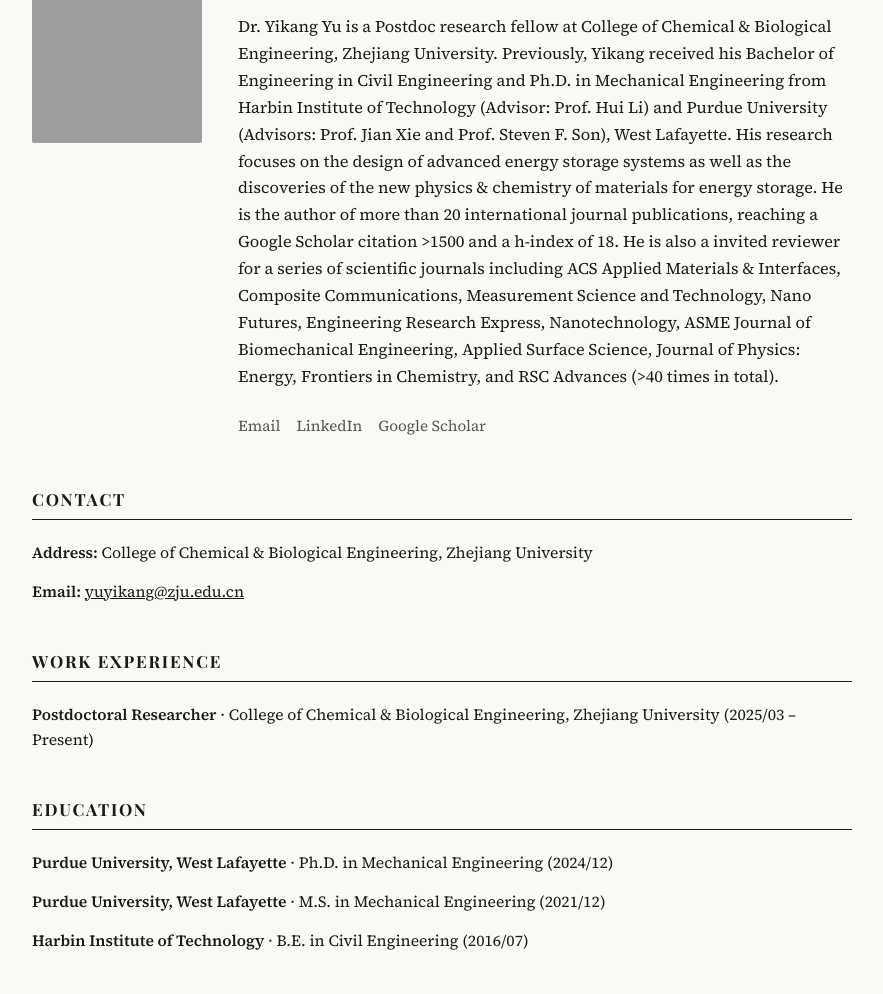
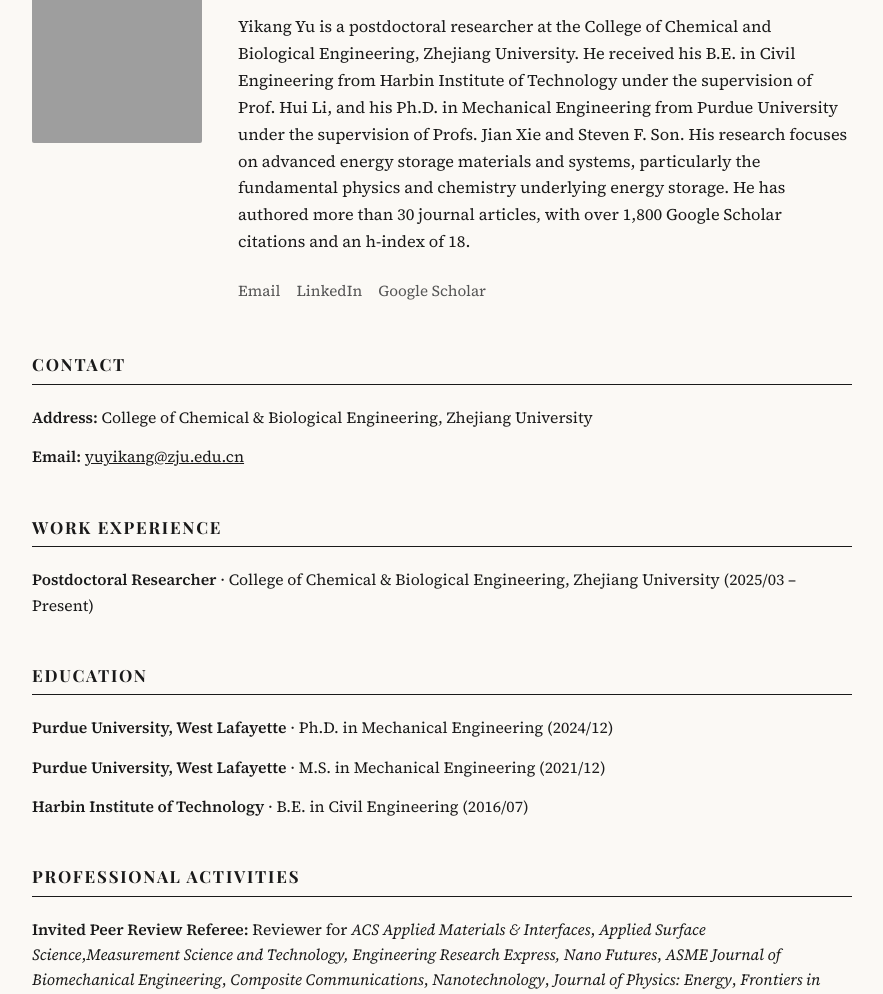
Before and after one commit to yikang-yu/yikang-yu.github.io, a plain HTML site: page index.html in a window 1280 px wide. Shown: the part 302-1296 px from the top of the page, without its empty margins (198-1081 px from the left). Drawn offline with nearby package versions, Linux system fonts and the light colour scheme; grey boxes are pictures that could not be loaded; a web font is replaced by a local one.

Commit message:
Update index.html

```diff
--- a/index.html
+++ b/index.html
@@ -292,7 +292,7 @@
           <p class="profile-affiliation">Postdoctoral Researcher · Zhejiang University</p>
 
           <p class="profile-bio">
-            Dr. Yikang Yu is a Postdoc research fellow at College of Chemical & Biological Engineering, Zhejiang University. Previously, Yikang received his Bachelor of Engineering in Civil Engineering and Ph.D. in Mechanical Engineering from Harbin Institute of Technology (Advisor: Prof. Hui Li) and Purdue University (Advisors: Prof. Jian Xie and Prof. Steven F. Son), West Lafayette. His research focuses on the design of advanced energy storage systems as well as the discoveries of the new physics & chemistry of materials for energy storage. He is the author of more than 20 international journal publications, reaching a Google Scholar citation >1500 and a h-index of 18. He is also a invited reviewer for a series of scientific journals including ACS Applied Materials & Interfaces, Composite Communications, Measurement Science and Technology, Nano Futures, Engineering Research Express, Nanotechnology, ASME Journal of Biomechanical Engineering, Applied Surface Science, Journal of Physics: Energy, Frontiers in Chemistry, and RSC Advances (>40 times in total).
+            Yikang Yu is a postdoctoral researcher at the College of Chemical and Biological Engineering, Zhejiang University. He received his B.E. in Civil Engineering from Harbin Institute of Technology under the supervision of Prof. Hui Li, and his Ph.D. in Mechanical Engineering from Purdue University under the supervision of Profs. Jian Xie and Steven F. Son. His research focuses on advanced energy storage materials and systems, particularly the fundamental physics and chemistry underlying energy storage. He has authored more than 30 journal articles, with over 1,800 Google Scholar citations and an h-index of 18.
           </p>
 
           <div class="social-links">
@@ -347,7 +347,7 @@
         <h3 class="section-title">PROFESSIONAL ACTIVITIES</h3>
         <div class="item-list">
           <div class="item-row">
-            <span class="item-bold">Invited Peer Review Referee:</span> Reviewer for <em>ACS Applied Materials & Interfaces</em>, <em>Applied Surface Science</em>, <em>Nano Futures</em>, <em>ASME Journal of Biomechanical Engineering</em>, <em>Composite Communications</em>, <em>Nanotechnology</em>, <em>Journal of Physics: Energy</em>, <em>Frontiers in Chemistry</em>, and <em>RSC Advances</em>.
+            <span class="item-bold">Invited Peer Review Referee:</span> Reviewer for <em>ACS Applied Materials & Interfaces</em>, <em>Applied Surface Science</em>,<em>Measurement Science and Technology, <em>Engineering Research Express</em>, </em> <em>Nano Futures</em>, <em>ASME Journal of Biomechanical Engineering</em>, <em>Composite Communications</em>, <em>Nanotechnology</em>, <em>Journal of Physics: Energy</em>, <em>Frontiers in Chemistry</em>, and <em>RSC Advances</em>.
           </div>
           <div class="item-row">
             <span class="item-bold">Invited Editorial Board Member:</span> Review Editor for Electrochemistry Section, <em>Frontiers in Chemistry</em>.
```
